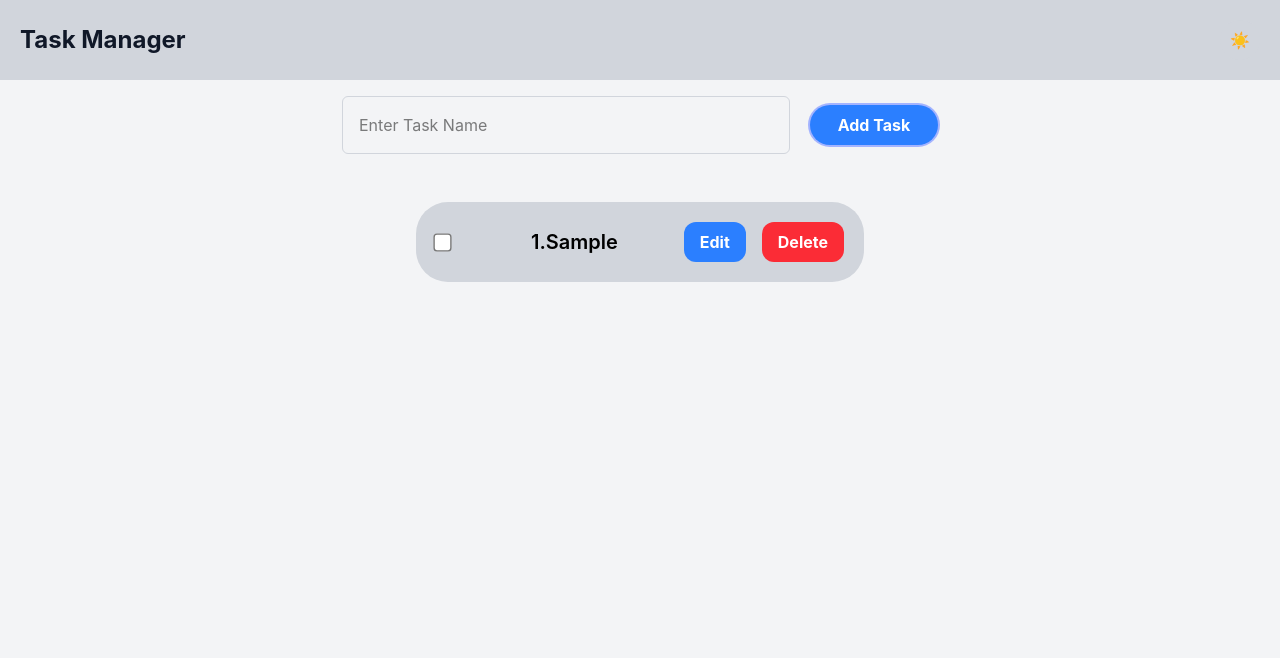
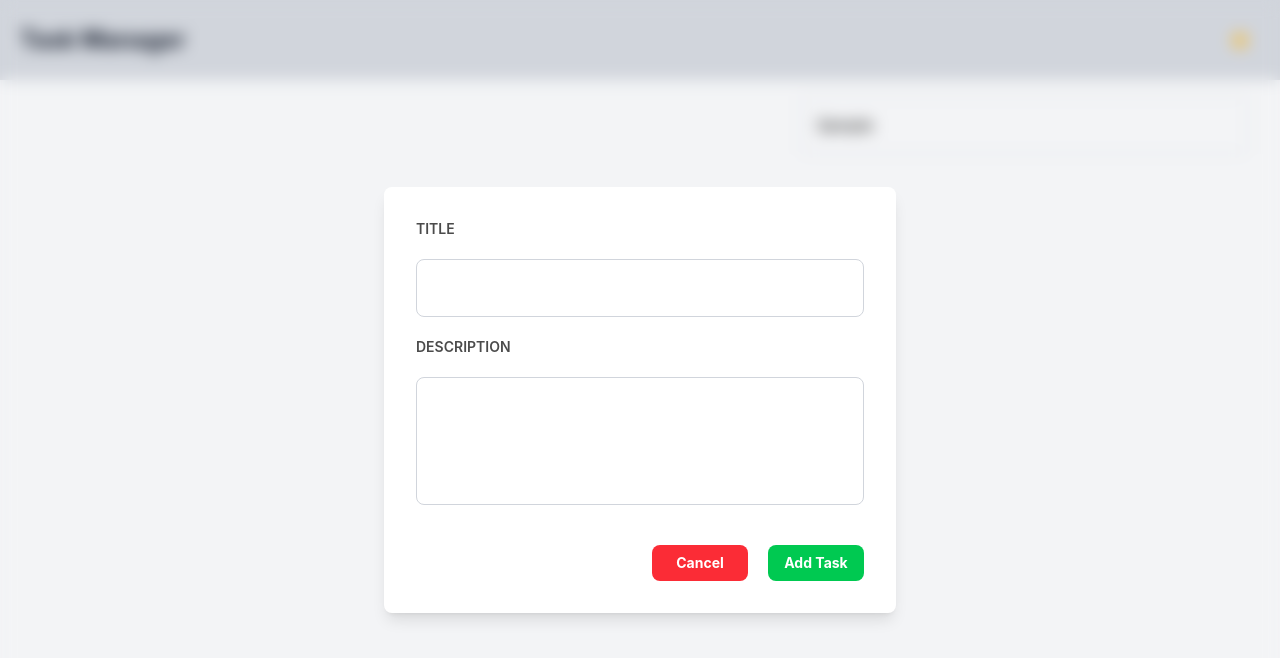
Before and after one commit to Davinderjeet564-hue/TaskManagerProject, a React (Vite) app: page / in a window 1280 px wide. Both pictures are taken after typing "Sample" into the empty fields and a click on the button "Add Task". Shown: the top 658 px of the page. Built offline with nearby package versions, Linux system fonts and the light colour scheme.

Commit message:
feat: implement task management system with modal form, search functionality, and local storage persistence

```diff
--- a/src/App.tsx
+++ b/src/App.tsx
@@ -3,10 +3,13 @@ import Header from './components/Header'
 import InputField from './components/InputField'
 import ShowTask from './components/ShowTask'
 import themeContext from './themeContext';
+import AddTaskModalForm from './components/AddTaskModalForm';
 
 export interface Task {
   id: string,
   title: string,
+  description: string,
+  date: string,
   completed: boolean,
 }
 
@@ -16,6 +19,10 @@ function App() {
   );
 
   const [theme, setTheme] = useState<string>(localStorage.getItem('theme') || 'light');
+  const [isAddTaskModalOpen, setIsAddTaskModalOpen] = useState<boolean>(false);
+  const [isSearching, setIsSearching] = useState<boolean>(false);
+  const [searchedTasks, setSearchedTasks] = useState<Task[]>([]);
+  const [searchValue, setSearchValue] = useState<string>('');
 
   useEffect(() => {
     localStorage.setItem('tasks', JSON.stringify(tasks));
@@ -32,10 +39,12 @@ function App() {
     localStorage.setItem('theme', theme);
   }, [theme]);
 
-  const addTask = (title: string) =>{
+  const addTask = (title: string, description: string, date: string) =>{
     const newTask: Task = {
       id: crypto.randomUUID(),
       title,
+      description,
+      date,
       completed: false,
     }
     setTasks(prevTasks => [...prevTasks, newTask]);
@@ -53,12 +62,27 @@ function App() {
     setTasks(prevTasks => prevTasks.map(task => task.id === id ? { ...task, completed: !task.completed } : task));
   }
 
+  const searchTasks = (value: string) =>{
+    setSearchedTasks(tasks.filter(task => task.title.toLowerCase().includes(value.toLowerCase())));
+  }
+
   return (
     <themeContext.Provider value={{theme, setTheme}}>
       <div className='flex min-h-screen flex-col transition-colors duration-300 bg-gray-100 dark:bg-gray-900'>
         <Header />
-        <InputField addTask={addTask}/>
-        {tasks.length > 0 ? <ShowTask tasks={tasks} editTask={editTask} deleteTask={deleteTask} completeTask={completeTask}/> : (
+        <div className="flex flex-row justify-end items-center gap-5 mt-4 mr-8">
+          <input type="text" className='w-md border border-gray-300 rounded-md p-4 focus:border-indigo-300 focus:ring-2 focus:ring-indigo-300 focus:outline-none dark:bg-gray-700 dark:text-gray-100 dark:focus:border-indigo-300 dark:focus:ring-2 dark:focus:outline-none transition-colors duration-300' placeholder='Search Task' value={searchValue}  onChange={(e)=>{
+          const value = e.target.value;
+          setSearchValue(value);
+          setIsSearching(value.length > 0);
+          searchTasks(value)}} /></div>
+        <div className="flex flex-row justify-center items-center gap-5 mt-12 mb-8">
+          <button onClick={()=>{setIsAddTaskModalOpen(true)}} className='w-32 text-md mt-4 ml-4 bg-blue-500 hover:bg-blue-700 text-white dark:text-gray-100 font-bold py-2 px-4 rounded-xl cursor-pointer transition-colors'>Add Task</button>
+        </div>
+
+
+        {isAddTaskModalOpen && <AddTaskModalForm addTask={addTask} setIsAddTaskModalOpen={setIsAddTaskModalOpen} />}
+        {tasks.length > 0 ? <ShowTask tasks={tasks} searchValue={searchValue} isSearching={isSearching} searchedTasks={searchedTasks} editTask={editTask} deleteTask={deleteTask} completeTask={completeTask}/> : (
           <div className='flex flex-col justify-center items-center mt-8'>
             <svg className='opacity-50' width="96" height="96" viewBox="0 0 48 48" fill="none" xmlns="http://www.w3.org/2000/svg"><path d="M38 43H10C8.34315 43 7 41.6569 7 40V8C7 6.34315 8.34315 5 10 5H19.9844C20.5366 5 21.069 5.21071 21.4452 5.61421L28.5548 13.3858C28.9309 13.7893 29.4634 14 30.0156 14H38C39.6569 14 41 15.3431 41 17V40C41 41.6569 39.6569 43 38 43Z" stroke="#9CA3AF" stroke-width="4"/><path d="M22 26H26" stroke="#9CA3AF" stroke-width="4" stroke-linecap="round"/><path d="M18 32H30" stroke="#9CA3AF" stroke-width="4" stroke-linecap="round"/></svg>
             <p className='text-2xl font-semibold opacity-50 dark:text-gray-100'>No Tasks Found</p>
--- /dev/null
+++ b/src/components/AddTaskModalForm.tsx
@@ -0,0 +1,120 @@
+import React, { useState } from "react";
+
+interface AddTaskModalFormProps {
+  addTask: (title: string, description: string, date: string) => void;
+  setIsAddTaskModalOpen: (value: boolean) => void;
+}
+
+function AddTaskModalForm({
+  addTask,
+  setIsAddTaskModalOpen,
+}: AddTaskModalFormProps) {
+  const [title, setTitle] = useState("");
+  const [description, setDescription] = useState("");
+  const [date, setDate] = useState("");
+
+  const handleTitleChange = (e: React.ChangeEvent<HTMLInputElement>) => {
+    setTitle(e.target.value);
+  };
+
+  const handleDescriptionChange = (
+    e: React.ChangeEvent<HTMLTextAreaElement>,
+  ) => {
+    setDescription(e.target.value);
+  };
+
+  const handleSubmit = (e: React.MouseEvent<HTMLButtonElement>) => {
+    e.preventDefault();
+    if (title.trim() === "" || description.trim() === "") return;
+    const dateString = new Date().toISOString();
+    setDate(dateString);
+    addTask(title, description, date);
+    setTitle("");
+    setDescription("");
+    setDate("");
+    setIsAddTaskModalOpen(false);
+  };
+
+  return (
+    <div className="fixed inset-0 bg-transparent bg-opacity-50 backdrop-blur-sm z-20" onClick={(e)=>{
+      if(e.target === e.currentTarget) setIsAddTaskModalOpen(false)
+    }}>
+      <div className="flex flex-col gap-5 absolute top-1/2 left-1/2 transform -translate-x-1/2 -translate-y-1/2 bg-white dark:bg-gray-800 shadow-lg rounded-lg p-8 z-10 ">
+        <label
+          htmlFor="title"
+          className="uppercase font-semibold text-sm opacity-70 dark:text-gray-100"
+        >
+          Title
+        </label>
+        <input
+          type="text"
+          id="title"
+          value={title}
+          onChange={handleTitleChange}
+          className="w-md border border-gray-300 rounded-lg p-4 focus:border-indigo-300 focus:ring-2 focus:ring-indigo-300 focus:outline-none dark:bg-gray-700 dark:text-gray-100 dark:focus:border-indigo-300 dark:focus:ring-2 dark:focus:outline-none transition-colors duration-300"
+        />
+        <label
+          htmlFor="description"
+          className="uppercase font-semibold text-sm opacity-70 dark:text-gray-100"
+        >
+          Description
+        </label>
+        <textarea
+          className="w-full h-32 p-3 border rounded-lg transition-colors duration-200
+              resize-none overflow-y-auto
+              /* Light Mode Colors */
+              bg-white border-gray-300 text-gray-900
+              /* Dark Mode Colors */
+              dark:bg-gray-700 dark:border-gray-700 dark:text-gray-100
+
+              /* Base Scrollbar Settings (Hidden by default) */
+              scrollbar-width-none
+              [&::-webkit-scrollbar]:w-2
+              [&::-webkit-scrollbar-track]:bg-transparent
+              [&::-webkit-scrollbar-thumb]:bg-transparent
+              [&::-webkit-scrollbar-thumb]:rounded-full
+
+              /* Hover Interaction - Standard Browsers (Firefox) */
+              hover:scrollbar-thin
+              hover:scrollbar-thumb-slate-300
+              dark:hover:scrollbar-thumb-slate-600
+
+              /* Hover Interaction - Webkit Browsers (Chrome, Safari, Edge) */
+              hover:[&::-webkit-scrollbar-track]:bg-slate-100
+              dark:hover:[&::-webkit-scrollbar-track]:bg-slate-800/50
+
+              hover:[&::-webkit-scrollbar-thumb]:bg-slate-300
+              dark:hover:[&::-webkit-scrollbar-thumb]:bg-slate-600
+
+              /* Thumb Hover Effect (When dragging the scrollbar itself) */
+              hover:[&::-webkit-scrollbar-thumb]:hover:bg-slate-400
+              dark:hover:[&::-webkit-scrollbar-thumb]:hover:bg-slate-500
+          "
+          value={description}
+          onChange={handleDescriptionChange}
+        ></textarea>
+
+        <div className="flex flex-row justify-end gap-5 mt-5">
+          <button
+            type="button"
+            onClick={() => {
+              setIsAddTaskModalOpen(false);
+            }}
+            className="w-24 text-sm bg-red-500 hover:bg-red-600 text-white dark:text-gray-100 font-bold py-2 px-4 rounded-lg cursor-pointer transition-colors duration-300"
+          >
+            Cancel
+          </button>
+          <button
+            type="submit"
+            onClick={handleSubmit}
+            className="w-24 bg-green-500 text-sm hover:bg-green-600 text-white dark:text-gray-100 font-bold py-2 px-4 rounded-lg cursor-pointer transition-colors duration-300"
+          >
+            Add Task
+          </button>
+        </div>
+      </div>
+    </div>
+  );
+}
+
+export default AddTaskModalForm;
--- a/src/components/ShowTask.tsx
+++ b/src/components/ShowTask.tsx
@@ -3,19 +3,28 @@ import TaskItem from './TaskItem'
 
 interface ShowTaskProps {
   tasks: Task[]
+  searchValue: string
+  isSearching: boolean
+  searchedTasks: Task[]
   editTask: (id: string, newTitle: string) => void
   deleteTask: (id: string) => void
   completeTask: (id: string) => void
 }
 
-function ShowTask({tasks, editTask, deleteTask, completeTask}: ShowTaskProps) {
+function ShowTask({tasks, searchValue, isSearching, searchedTasks, editTask, deleteTask, completeTask}: ShowTaskProps) {
   return (
+    isSearching ? (<div className='flex flex-col gap-4 justify-around items-center mt-12'>
+      {searchedTasks && searchedTasks.length > 0 && searchedTasks.map((task, index)=>{
+        return (<TaskItem task={task} editTask={editTask} deleteTask={deleteTask} completeTask={completeTask} index={index} />)
+      })}
+    </div>) : (
     <div className='flex flex-col gap-4 justify-around items-center mt-12'>
       {tasks && tasks.length > 0 && tasks.map((task, index)=>{
         return (<TaskItem task={task} editTask={editTask} deleteTask={deleteTask} completeTask={completeTask} index={index} />)
       })}
     </div>
   )
+  )
 }
 
 export default ShowTask
```
